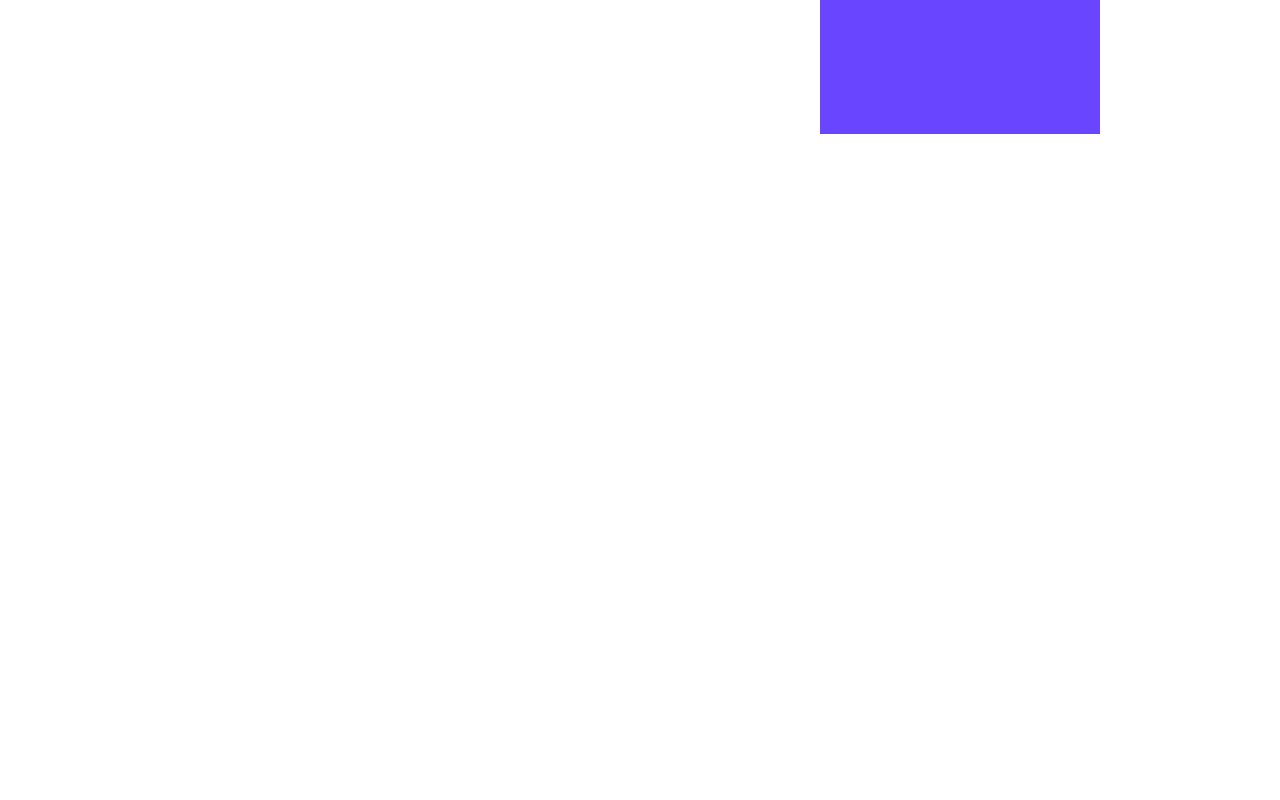
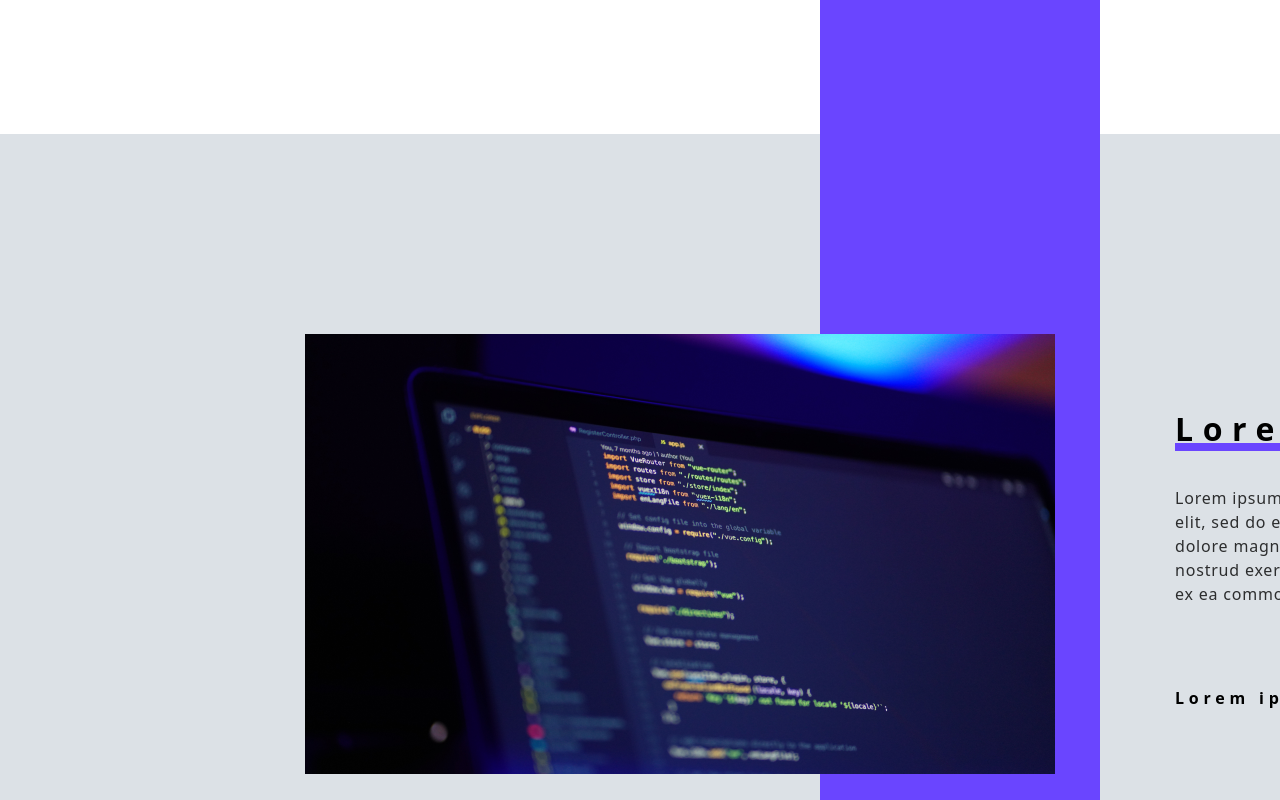
Before and after one commit to Renita2000/Willeder-interview-task-, a React (Create React App) app in the folder ui/: page / in a window 1280 px wide. Shown: the part 2120-2920 px from the top of the page. Before the commit the page ends 2254 px from the top, so only its background shows below. Built offline with nearby package versions, Linux system fonts and the light colour scheme.

Commit message:
page 2 commit

```diff
--- a/ui/src/App.js
+++ b/ui/src/App.js
@@ -1,12 +1,14 @@
 import React from "react";
 import Home from "./components/home/home";
 import Page1 from "./components/page1/page1";
+import Page2 from "./components/page2/page2";
 
 function App() {
   return (
     <>
       <Home />
       <Page1 />
+      <Page2 />
     </>
   );
 }
--- a/ui/src/components/page1/page1.scss
+++ b/ui/src/components/page1/page1.scss
@@ -40,7 +40,7 @@
     display: flex;
     flex-direction: row;
     position: absolute;
-    top: 1423px;
+    top: 1450px;
 
     .firstImg {
       width: 640px;
--- /dev/null
+++ b/ui/src/components/page2/page2.js
@@ -0,0 +1,41 @@
+import computerImage from "../../assets/thirdPageImage.png";
+import arrowIcon from "../../assets/arrow-icon.png";
+
+import "./page2.scss";
+
+function Page2() {
+  return (
+    <div className="thirdPage">
+      <div className="blueBar"></div>
+      <div className="computerImg">
+        <img src={computerImage} style={{ width: "750px", height: "440px" }} />
+
+        <div className="mainWrapper">
+          <div className="mainHeading">
+            <p className="loremTitle">Lorem ipsum </p>
+            <div className="borderLine"></div>
+          </div>
+          <p className="loremDiscription">
+            Lorem ipsum dolor sit amet, consectetur adipiscing elit, sed do
+            eiusmod tempor incididunt ut labore et dolore magna aliqua. Ut enim
+            ad minim veniam,quis nostrud exercitation ullamco laboris nisi ut
+            aliquip ex ea commodo consequat.
+          </p>
+          <div className="arrowTitle">
+            <p className="arrowHeading">Lorem ipsum</p>
+            <img
+              src={arrowIcon}
+              style={{
+                width: "52px",
+                height: "52px",
+                marginLeft: "16px",
+              }}
+            />
+          </div>
+        </div>
+      </div>
+    </div>
+  );
+}
+
+export default Page2;
--- /dev/null
+++ b/ui/src/components/page2/page2.scss
@@ -0,0 +1,70 @@
+.thirdPage {
+  width: 1920px;
+  height: 840px;
+  background-color: #dce1e6;
+  .blueBar {
+    width: 280px;
+    height: 1174px;
+    position: absolute;
+    left: 820px;
+    background: #6a45ff;
+  }
+  .computerImg {
+    margin: 200px 865px 200px 305px;
+    position: absolute;
+    display: flex;
+    flex-direction: row;
+
+    .mainWrapper {
+      width: 440px;
+      height: 319px;
+      margin: 36.5px 120px;
+      .mainHeading {
+        height: 51px;
+        .loremTitle {
+          color: #000;
+          font-family: Noto Sans;
+          font-size: 32px;
+          font-style: normal;
+          font-weight: 600;
+          line-height: 160%;
+          letter-spacing: 9.6px;
+          height: 8px;
+        }
+        .borderLine {
+          display: flex;
+          flex-direction: column;
+          align-items: flex-start;
+          gap: 40px;
+          align-self: stretch;
+          border-bottom: 8px solid #6a45ff;
+        }
+      }
+      .loremDiscription {
+        color: rgba(0, 0, 0, 0.8);
+        font-family: Noto Sans;
+        font-size: 16px;
+        font-style: normal;
+        font-weight: 400;
+        line-height: 24px;
+        letter-spacing: 0.8px;
+        margin-top: 32px;
+      }
+      .arrowTitle {
+        display: flex;
+        flex-direction: row;
+        margin-top: 64px;
+        .arrowHeading {
+          color: #000;
+          text-align: center;
+          font-family: Noto Sans;
+          font-size: 16px;
+          font-style: normal;
+          font-weight: 600;
+          line-height: 25.6px;
+          letter-spacing: 4.8px;
+        }
+      }
+    }
+  }
+}
```
Also changed, not shown: ui/src/assets/arrow-icon.png (added), ui/src/assets/thirdPageImage.png (added).
